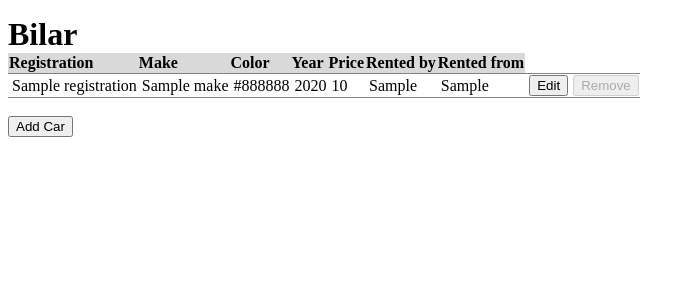
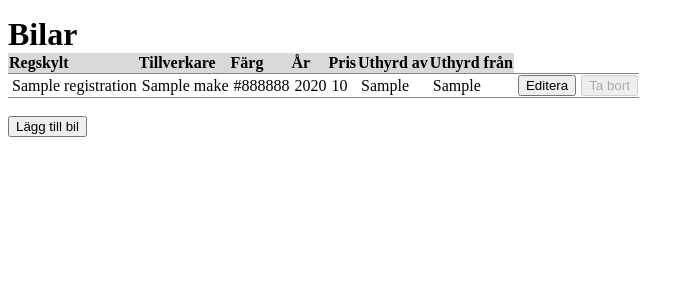
Before and after one commit to nbdehlen/u05-car-rental-nbdehlen, a PHP site: template src/Views/CarsAll.twig in a window 1280 px wide. Shown: the part 37-337 px from the top of the page, without its empty margins (0-694 px from the left). Run offline with PHP 8.4, Linux system fonts and the light colour scheme; the template is opened without the code that fills it: most values are stand-ins (such as "Sample title", 1, 10 or a date in 2020); some libraries are stand-ins or nearby versions.

Commit message:
Add edit customer

```diff
--- a/car_rental.sql
+++ b/car_rental.sql
@@ -141,4 +141,4 @@ INSERT INTO History (`Personal number`, `Registration`, `Rented from`,
 VALUES (7612300144, "ABC123", "2019-12-18 12:53:24",
 "2019-12-27 08:04:01");
 
-ALTER TABLE History (`Rented `)
+DELETE FROM History WHERE `Personal number` = 7612300144;
--- a/src/Core/Router.php
+++ b/src/Core/Router.php
@@ -72,6 +72,10 @@
           $controller = new HistoryController();
           return $controller->displayHistory($twig);
         }
+        else if (preg_match("/^\/(UserEdit)/", $path)) {
+          $controller = new UsersController();
+          return $controller->getUserCtrl($twig);
+        }
         else {
           return "Router Error!";
         }
--- a/src/Views/CarsAll.twig
+++ b/src/Views/CarsAll.twig
@@ -3,13 +3,13 @@
 
 <table>
 <h1> Bilar </h1>
-  <th> Registration </th>
-  <th> Make </th>
-  <th> Color </th>
-  <th> Year </th>
-  <th> Price </th>
-  <th> Rented by </th>
-  <th> Rented from </th>
+  <th> Regskylt </th>
+  <th> Tillverkare </th>
+  <th> Färg </th>
+  <th> År </th>
+  <th> Pris </th>
+  <th> Uthyrd av </th>
+  <th> Uthyrd från </th>
 
   {%  for value in carArray %}
   <tr>
@@ -22,15 +22,15 @@
         <td> {{ value['Rented from'] }}</td>
         <td><form method="post" action="/CarEdit/{{ value.Registration }}/{{ value.Make }}/{{ value.Color }}">
         <input type="hidden" value="{{ value.Registration }}">
-        <input type="submit" value="Edit">
+        <input type="submit" value="Editera">
         </form></td>
         {% if value['Rented by'] != 'Free' %}
         <td> <form method="post" action="/CarRemove/{{ value.Registration }}">
-        <input type="submit" value="Remove" name="Registration" disabled>
+        <input type="submit" value="Ta bort" name="Registration" disabled>
         {% else %}
             <td> <form method="post" action="/CarRemove/{{ value.Registration }}"
             onsubmit="return confirm('Ta bort bilen från bilregistret?');">
-        <input type="submit" value="Remove" name="Registration">
+        <input type="submit" value="Ta bort" name="Registration">
         {% endif %}
         </form></td>
   </tr>
@@ -40,6 +40,6 @@
 
   <br>
         <form method="post" action="/CarAdd">
-        <input type="submit" value="Add Car">
+        <input type="submit" value="Lägg till bil">
       </form>
 {% include '/Partials/bottom.html' %}
--- a/src/Views/usersAll.twig
+++ b/src/Views/usersAll.twig
@@ -16,6 +16,9 @@
         <td> {{ value.Address }}</td>
         <td> {{ value['Postal address'] }} </td>
         <td> {{ value['Phone number'] }}</td>
+        <td><form method="post" action="/UserEdit/{{ value['Personal number'] }}/{{ value['Full name'] }}/{{ value.Address }}/{{ value['Phone number'] }}/{{ value['Postal address'] }}">
+        <input type="submit" value="Edit">
+        </form> </td>
   </tr>
   {%  endfor %}
 
--- a/style/script.js
+++ b/style/script.js
@@ -10,7 +10,7 @@ function addCustomerCtrl() {
 
     if (teleMatch && tel.length == 10) {
         if (pnMatch && pn.length == 10) {
-            alert("Kund tillagd i registret");
+            alert("Kund tillagd/ändrad i registret");
             return true;
         } else {
             alert("Felaktigt personnummer");
--- a/todo.txt
+++ b/todo.txt
@@ -22,10 +22,10 @@ Check in:
         XXX remove Cars rented from and Rented by to "Free" XXX
 
 
-Fetch SQL to Calculate days, Calculate cost
-   render on history tab together with fetch from History
+XXXX Fetch SQL to Calculate days, Calculate cost XXX
+ XXX  render on history tab together with fetch from History XXX
 
-History view
+XXX History view XXX
 
 Edit/Remove Customer
 
```
Also changed, not shown: src/Controllers/UsersController.php (+34 -0 lines), src/Core/Model.php (+14 -3 lines), src/Views/CarEdit.twig (+4 -4 lines), src/Views/UserEdit.twig (added, +24 -0 lines).
